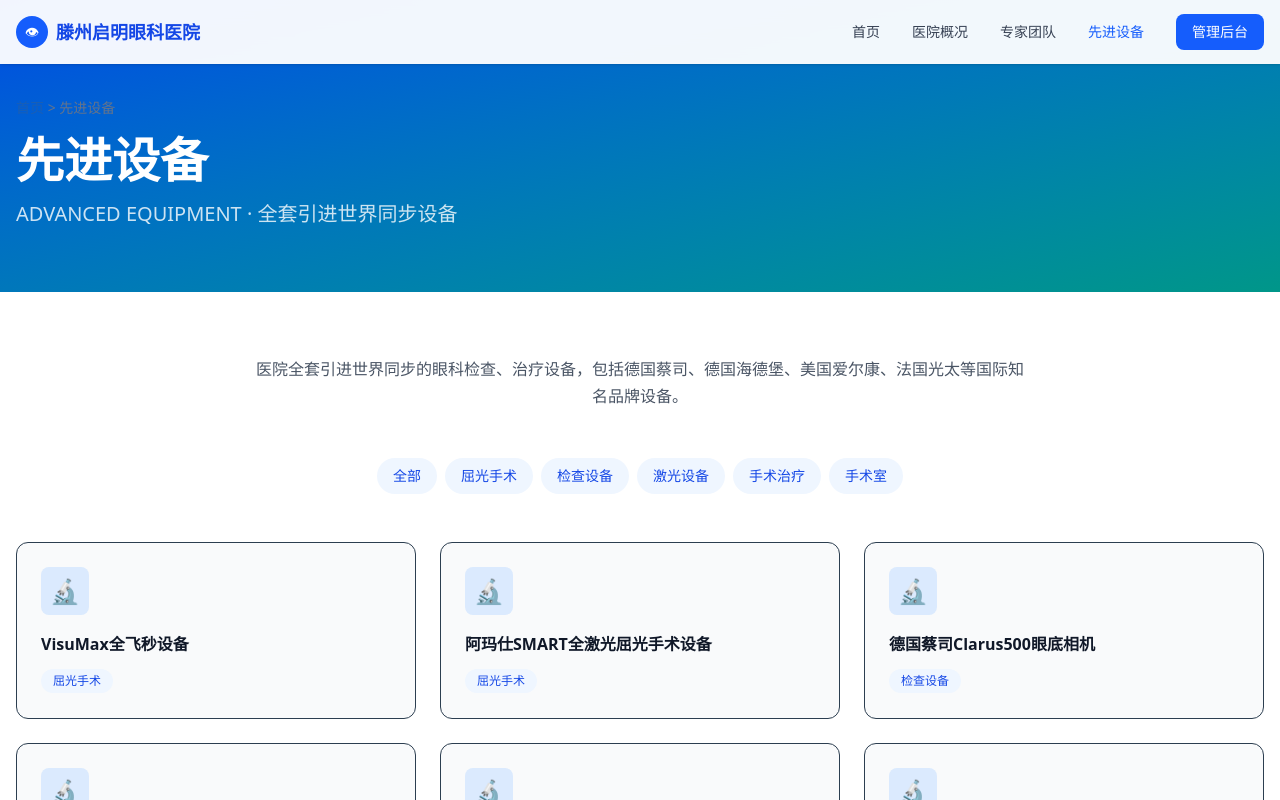
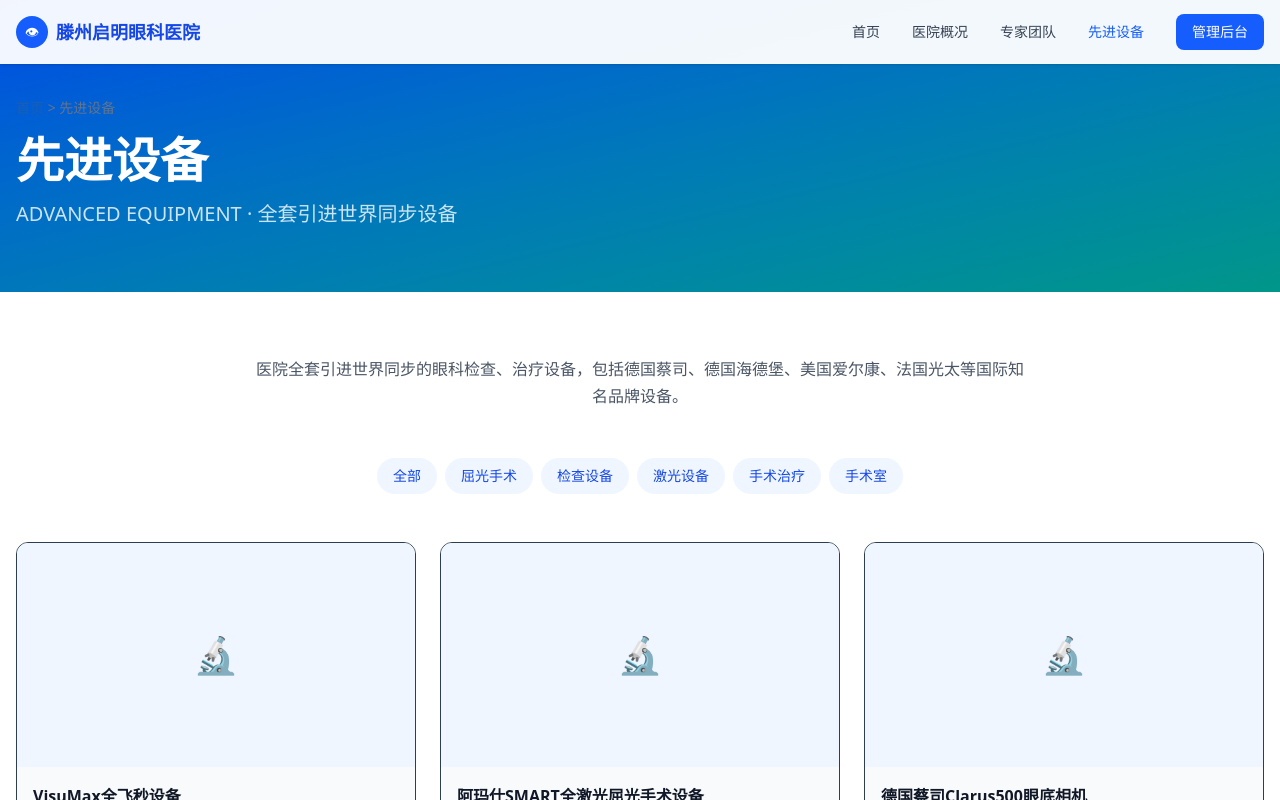
Before and after one commit to yuweiqian1984-ops/tmey-eye-hospital, a Next.js app: page /equipment in a window 1280 px wide. Shown: the top 800 px of the page. Built offline with nearby package versions, Linux system fonts and the light colour scheme.

Commit message:
设备页面添加官网真实图片

```diff
--- a/app/equipment/page.tsx
+++ b/app/equipment/page.tsx
@@ -51,12 +51,20 @@ export default function EquipmentPage() {
 
           <div className="grid md:grid-cols-2 lg:grid-cols-3 gap-6">
             {equipment.map((eq) => (
-              <div key={eq.name} className="bg-gray-50 rounded-xl p-6 border hover:border-blue-200 hover:shadow-md transition-all">
-                <div className="w-12 h-12 bg-blue-100 rounded-lg flex items-center justify-center text-2xl mb-4">
-                  🔬
+              <div key={eq.name} className="bg-gray-50 rounded-xl overflow-hidden border hover:border-blue-200 hover:shadow-md transition-all">
+                {eq.image ? (
+                  <div className="aspect-video overflow-hidden bg-gray-100">
+                    <img src={eq.image} alt={eq.name} className="w-full h-full object-cover" loading="lazy" />
+                  </div>
+                ) : (
+                  <div className="aspect-video bg-blue-50 flex items-center justify-center">
+                    <span className="text-4xl">🔬</span>
+                  </div>
+                )}
+                <div className="p-4">
+                  <h3 className="font-bold text-gray-900 mb-1">{eq.name}</h3>
+                  <span className="inline-block px-3 py-1 bg-blue-50 text-blue-700 text-xs rounded-full">{eq.category}</span>
                 </div>
-                <h3 className="font-bold text-gray-900 mb-2">{eq.name}</h3>
-                <span className="inline-block px-3 py-1 bg-blue-50 text-blue-700 text-xs rounded-full">{eq.category}</span>
               </div>
             ))}
           </div>
--- a/lib/data.ts
+++ b/lib/data.ts
@@ -8,6 +8,7 @@ export interface Doctor {
 }
 
 export interface Equipment {
+  image?: string;
   name: string;
   category: string;
 }
```
